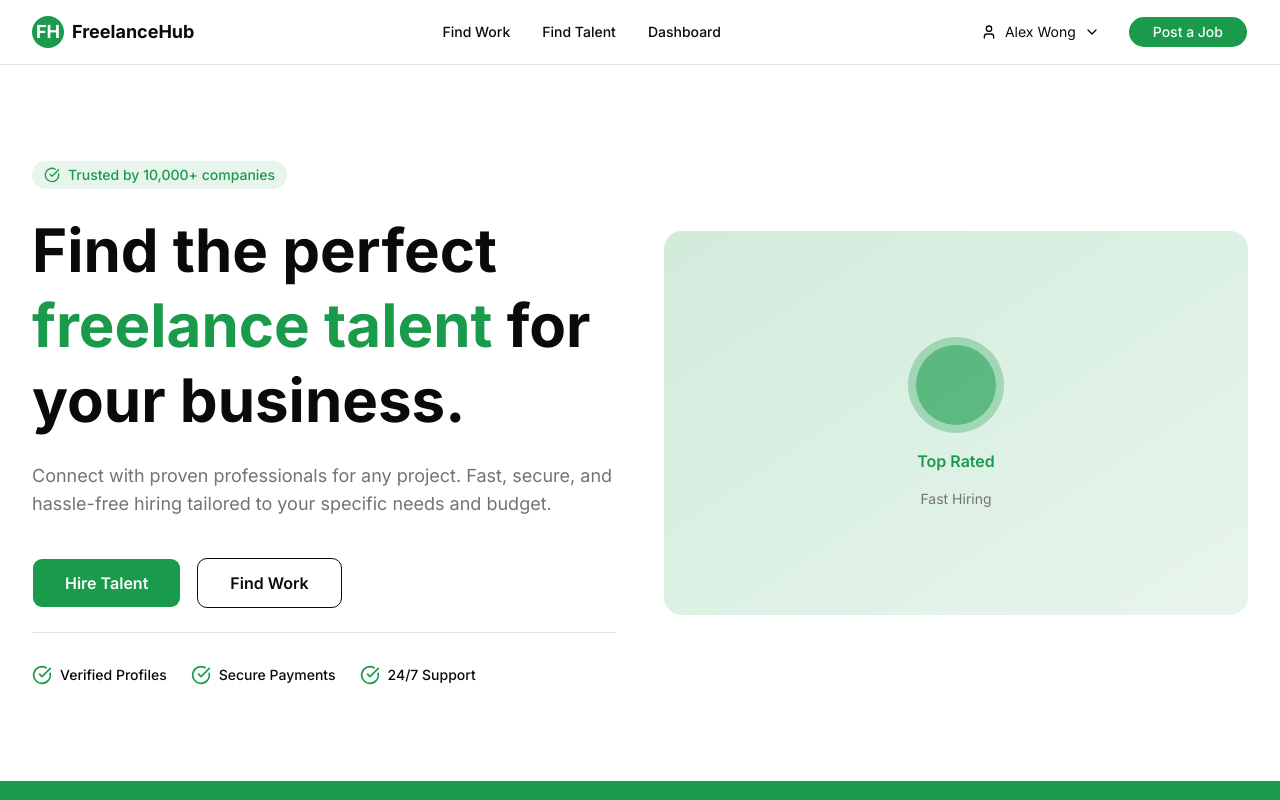
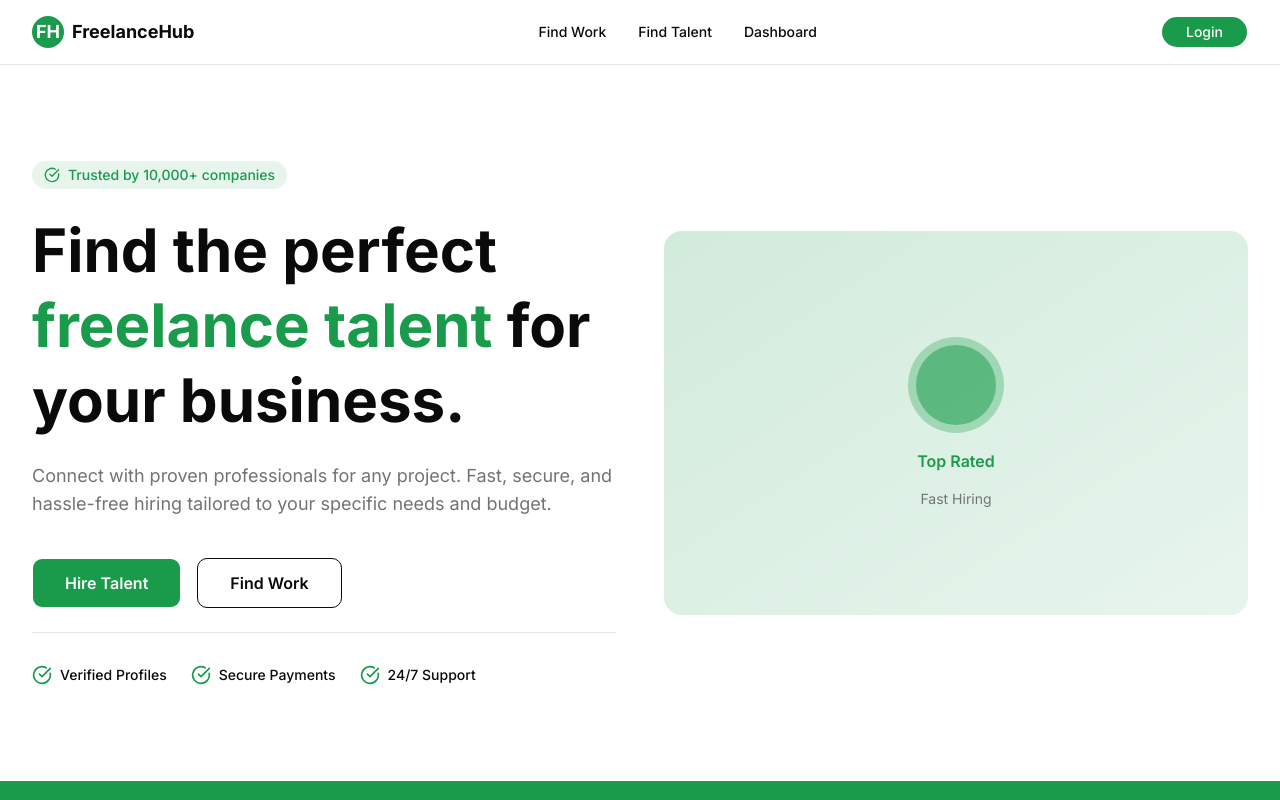
Before and after one commit to Fahim-Muntashir/OnlineHat_Client, a Next.js app: page / in a window 1280 px wide. Shown: the top 800 px of the page. Built offline with nearby package versions, Linux system fonts and the light colour scheme.

Commit message:
test login and sign up and it workd

```diff
--- a/components/shared/header.tsx
+++ b/components/shared/header.tsx
@@ -2,6 +2,7 @@
 
 import { Button } from "@/components/ui/button";
 import { ChevronDown, User } from "lucide-react";
+import Link from "next/link";
 
 export default function Header() {
   return (
@@ -45,14 +46,19 @@ export default function Header() {
 
           {/* Right Side */}
           <div className="flex items-center gap-4">
-            <button className="flex items-center gap-2 text-foreground hover:text-primary transition text-sm hover:bg-secondary/50 px-3 py-2 rounded-lg">
+            <Link href={"/login"}>
+              <Button className="bg-primary hover:bg-primary/90 text-primary-foreground rounded-full px-6 text-sm font-medium transition-all hover:shadow-lg hover:scale-105">
+                Login
+              </Button>
+            </Link>
+            {/* <button className="flex items-center gap-2 text-foreground hover:text-primary transition text-sm hover:bg-secondary/50 px-3 py-2 rounded-lg">
               <User className="w-4 h-4" />
               <span className="hidden sm:inline">Alex Wong</span>
               <ChevronDown className="w-4 h-4" />
             </button>
             <Button className="bg-primary hover:bg-primary/90 text-primary-foreground rounded-full px-6 text-sm font-medium transition-all hover:shadow-lg hover:scale-105">
               Post a Job
-            </Button>
+            </Button> */}
           </div>
         </div>
       </div>
--- a/services/auth.service.ts
+++ b/services/auth.service.ts
@@ -13,7 +13,7 @@ export const AuthService = {
   },
 
   register: async (payload: RegisterPayload): Promise<AuthResponse> => {
-    const res = await axiosInstance.post("/auth/register", payload);
+    const res = await axiosInstance.post("/users/register", payload);
     return res.data;
   },
 };
```
